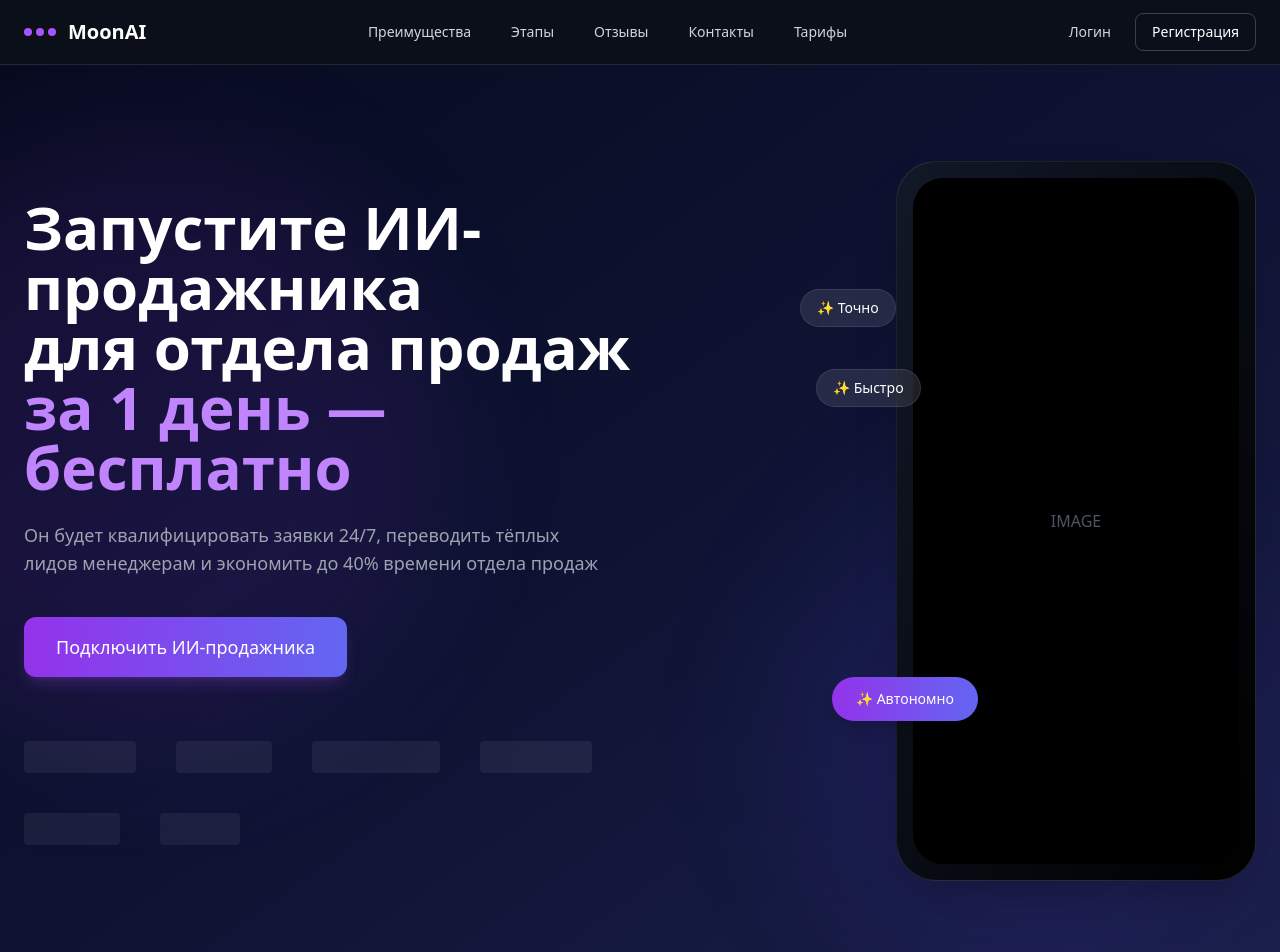
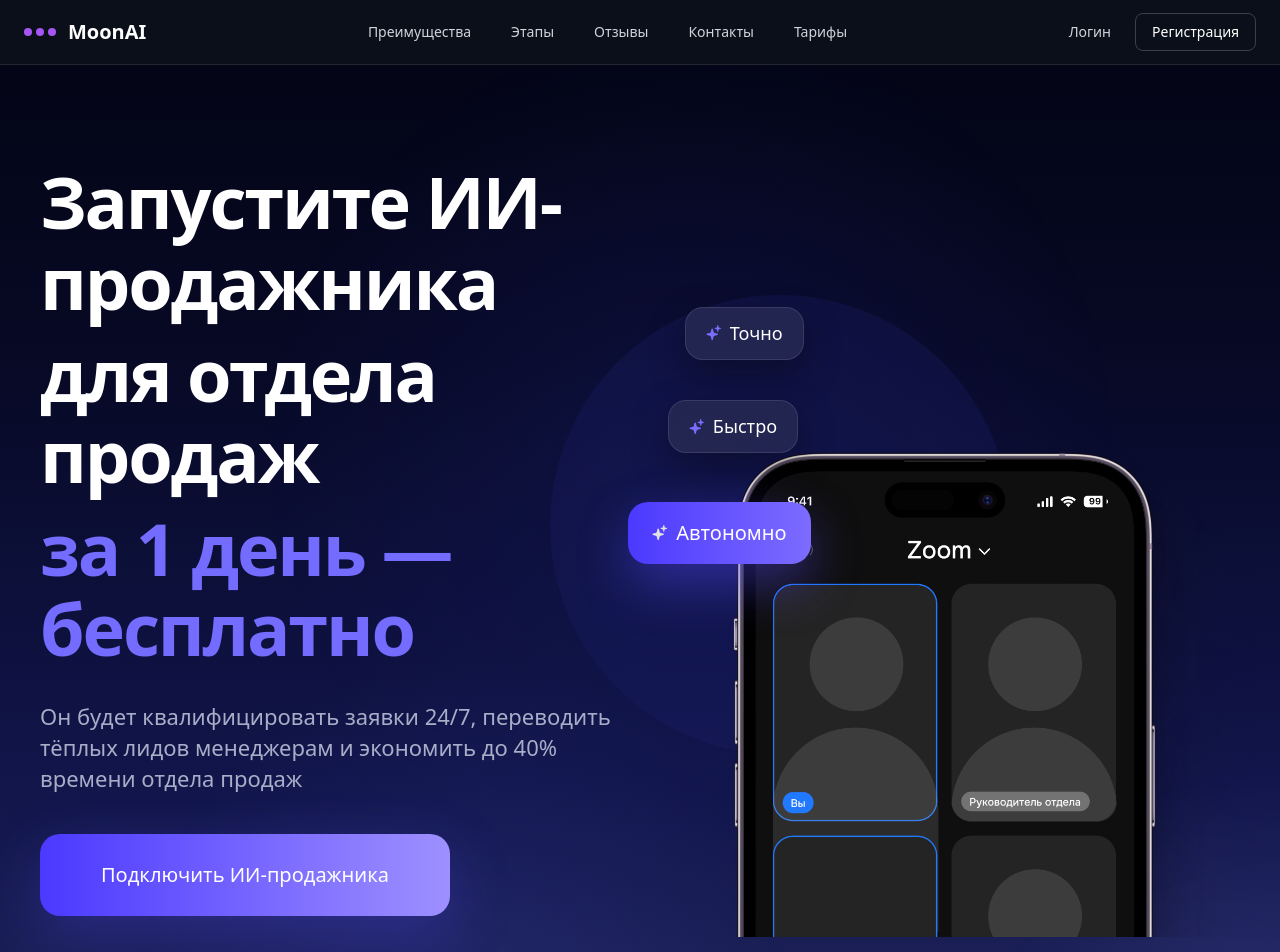
Before and after one commit to m1ke1994/ai, a Vue app: page / in a window 1280 px wide. Shown: the top 952 px of the page. Built offline with nearby package versions, Linux system fonts and the light colour scheme.

Commit message:
копия hero блока

```diff
--- a/src/components/HeroSection.vue
+++ b/src/components/HeroSection.vue
@@ -1,81 +1,88 @@
+<script setup>
+const logos = ['/1.svg', '/2.svg', '/3.svg', '/4.svg', '/5.svg', '/6.svg', '/7.svg']
+</script>
+
 <template>
-  <section class="relative overflow-hidden bg-gradient-to-br from-[#070B1F] via-[#0E1333] to-[#1B1F4A]">
+  <section class="relative isolate overflow-hidden bg-[#030412]">
+    <div
+      class="absolute inset-0 bg-[linear-gradient(180deg,#040516_0%,#070925_28%,#11154A_68%,#232860_100%)]"
+      aria-hidden="true"
+    />
+    <div
+      class="absolute inset-0 opacity-90"
+      style="
+        background:
+          radial-gradient(42rem 42rem at 54% 37%, rgba(26, 32, 112, 0.32), transparent 64%),
+          radial-gradient(32rem 32rem at 36% 88%, rgba(53, 61, 155, 0.28), transparent 64%),
+          radial-gradient(26rem 26rem at 99% 92%, rgba(93, 98, 190, 0.22), transparent 64%);
+      "
+      aria-hidden="true"
+    />
 
-    <!-- Декоративные круги -->
-    <div class="absolute -left-40 top-20 w-[600px] h-[600px] bg-purple-600/10 rounded-full blur-3xl"></div>
-    <div class="absolute right-0 bottom-0 w-[500px] h-[500px] bg-indigo-600/10 rounded-full blur-3xl"></div>
+    <div class="pointer-events-none absolute left-[43%] top-[22%] hidden h-[460px] w-[460px] rounded-full bg-[#1B2067]/30 lg:block" aria-hidden="true" />
+    <div class="pointer-events-none absolute left-[29%] top-[69%] hidden h-[360px] w-[360px] rounded-full bg-[#2A2F7D]/22 lg:block" aria-hidden="true" />
+    <div class="pointer-events-none absolute right-[-120px] bottom-[-180px] hidden h-[520px] w-[520px] rounded-full bg-[#4D52AA]/18 lg:block" aria-hidden="true" />
 
-    <div class="relative max-w-7xl mx-auto px-6 py-24 flex items-center justify-between gap-10">
-
-      <!-- ЛЕВАЯ ЧАСТЬ -->
-      <div class="max-w-2xl">
-        <h1 class="text-5xl md:text-6xl font-semibold leading-tight text-white">
-          Запустите ИИ-продажника <br />
-          для отдела продаж <br />
-          <span class="text-purple-400">
-            за 1 день — бесплатно
-          </span>
+    <div class="relative mx-auto max-w-[1720px] px-4 sm:px-6 lg:px-10">
+      <div class="grid min-h-[calc(100vh-64px)] items-start gap-8 lg:grid-cols-[minmax(0,1.03fr)_minmax(0,0.97fr)]">
+        <div class="pt-10 pb-12 sm:pt-14 lg:pt-20 lg:pb-16 xl:pt-24">
+          <h1 class="max-w-[780px] text-[40px] font-semibold leading-[1.12] tracking-[-0.03em] text-white sm:text-[52px] lg:text-[64px] xl:text-[72px]">
+            <span class="block">Запустите ИИ-продажника</span>
+            <span class="mt-3 block">для отдела продаж</span>
+            <span class="mt-3 block text-[#736CFF]">за 1 день — бесплатно</span>
           </h1>
 
-        <p class="mt-6 text-lg text-gray-400 max-w-xl">
-          Он будет квалифицировать заявки 24/7, переводить тёплых лидов менеджерам
-          и экономить до 40% времени отдела продаж
+          <p class="mt-8 max-w-[650px] text-base leading-[1.45] text-[#A9AEC8] sm:text-lg lg:text-[22px] lg:leading-[1.42]">
+            Он будет квалифицировать заявки 24/7, переводить тёплых лидов менеджерам и
+            экономить до 40% времени отдела продаж
           </p>
 
           <button
-          class="mt-10 px-8 py-4 rounded-xl text-white text-lg font-medium
-                 bg-gradient-to-r from-purple-600 to-indigo-500
-                 hover:opacity-90 transition shadow-lg shadow-purple-500/20"
+            type="button"
+            class="mt-10 inline-flex min-h-[72px] items-center justify-center rounded-[20px] bg-[linear-gradient(90deg,#4B39FF_0%,#9E90FF_100%)] px-8 text-lg font-medium text-white shadow-[0_20px_60px_rgba(89,75,255,0.28)] transition hover:brightness-105 sm:min-h-[82px] sm:px-12 sm:text-[20px] lg:min-w-[410px]"
           >
             Подключить ИИ-продажника
           </button>
 
-        <!-- Логотипы -->
-        <div class="mt-16 flex flex-wrap items-center gap-10 opacity-60">
-          <div class="w-28 h-8 bg-white/10 rounded"></div>
-          <div class="w-24 h-8 bg-white/10 rounded"></div>
-          <div class="w-32 h-8 bg-white/10 rounded"></div>
-          <div class="w-28 h-8 bg-white/10 rounded"></div>
-          <div class="w-24 h-8 bg-white/10 rounded"></div>
-          <div class="w-20 h-8 bg-white/10 rounded"></div>
+          <div class="mt-12 sm:mt-16 lg:mt-24">
+            <div class="flex flex-wrap items-center gap-x-7 gap-y-5 opacity-60 grayscale">
+              <img
+                v-for="logo in logos"
+                :key="logo"
+                :src="logo"
+                alt=""
+                class="h-7 w-auto object-contain sm:h-8 lg:h-9"
+                loading="lazy"
+                aria-hidden="true"
+              />
+            </div>
           </div>
         </div>
 
-      <!-- ПРАВАЯ ЧАСТЬ -->
-      <div class="relative hidden lg:block">
-
-        <!-- Телефон-заглушка -->
-        <div class="relative w-[360px] h-[720px] rounded-[40px]
-                    bg-gradient-to-br from-gray-900 to-black
-                    border border-white/10 shadow-2xl">
-
-          <div class="absolute inset-4 rounded-[30px] bg-black flex items-center justify-center text-gray-600">
-            IMAGE
-          </div>
+        <div class="relative min-h-[360px] pb-6 sm:min-h-[460px] lg:min-h-[780px] lg:pb-0">
+          <div class="absolute left-[2%] top-[31%] z-20 hidden lg:flex items-center gap-2 rounded-[18px] border border-white/10 bg-[#262A53]/85 px-5 py-3 text-[18px] font-medium text-white shadow-[0_14px_36px_rgba(0,0,0,0.35)] backdrop-blur">
+            <img src="/vecor.svg" alt="" class="h-4 w-4" aria-hidden="true" />
+            <span>Точно</span>
           </div>
 
-        <!-- Floating badges -->
-        <div class="absolute top-32 -left-24 px-4 py-2 bg-white/10 backdrop-blur-md
-                    text-white rounded-full text-sm border border-white/10">
-          ✨ Точно
+          <div class="absolute left-[-1%] top-[43%] z-20 hidden lg:flex items-center gap-2 rounded-[18px] border border-white/10 bg-[#262A53]/85 px-5 py-3 text-[18px] font-medium text-white shadow-[0_14px_36px_rgba(0,0,0,0.35)] backdrop-blur">
+            <img src="/vecor.svg" alt="" class="h-4 w-4" aria-hidden="true" />
+            <span>Быстро</span>
           </div>
 
-        <div class="absolute top-52 -left-20 px-4 py-2 bg-white/10 backdrop-blur-md
-                    text-white rounded-full text-sm border border-white/10">
-          ✨ Быстро
+          <div class="absolute left-[-8%] top-[56%] z-20 hidden lg:flex items-center gap-2 rounded-[20px] bg-[linear-gradient(90deg,#4B39FF_0%,#7D6CFF_100%)] px-6 py-4 text-[20px] font-medium text-white shadow-[0_20px_50px_rgba(89,75,255,0.42)]">
+            <img src="/vecor.svg" alt="" class="h-4 w-4 brightness-200 saturate-0" aria-hidden="true" />
+            <span>Автономно</span>
           </div>
 
-        <div class="absolute bottom-40 -left-16 px-6 py-3
-                    bg-gradient-to-r from-purple-600 to-indigo-500
-                    text-white rounded-full text-sm shadow-lg">
-          ✨ Автономно
+          <img
+            src="/hiro3.png"
+            alt="Интерфейс переписки в мессенджере на смартфоне"
+            class="relative z-10 ml-auto mt-4 w-[360px] max-w-full object-contain sm:w-[470px] md:w-[560px] lg:absolute lg:bottom-[-92px] lg:right-[-70px] lg:mt-0 lg:w-[760px] xl:right-[-48px] xl:w-[820px]"
+            draggable="false"
+          />
         </div>
-
       </div>
     </div>
   </section>
 </template>
-
-<script setup>
-// логика не требуется
-</script>
```
Lines whose indentation alone changed are shown as unchanged.
